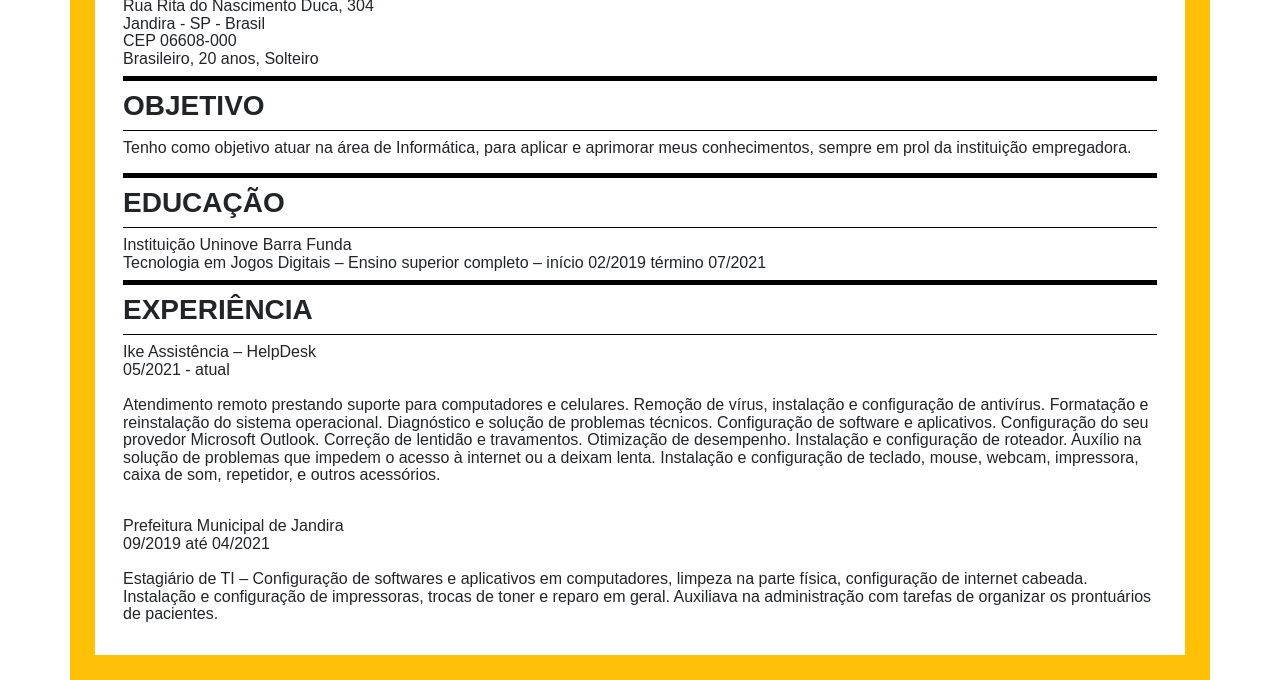
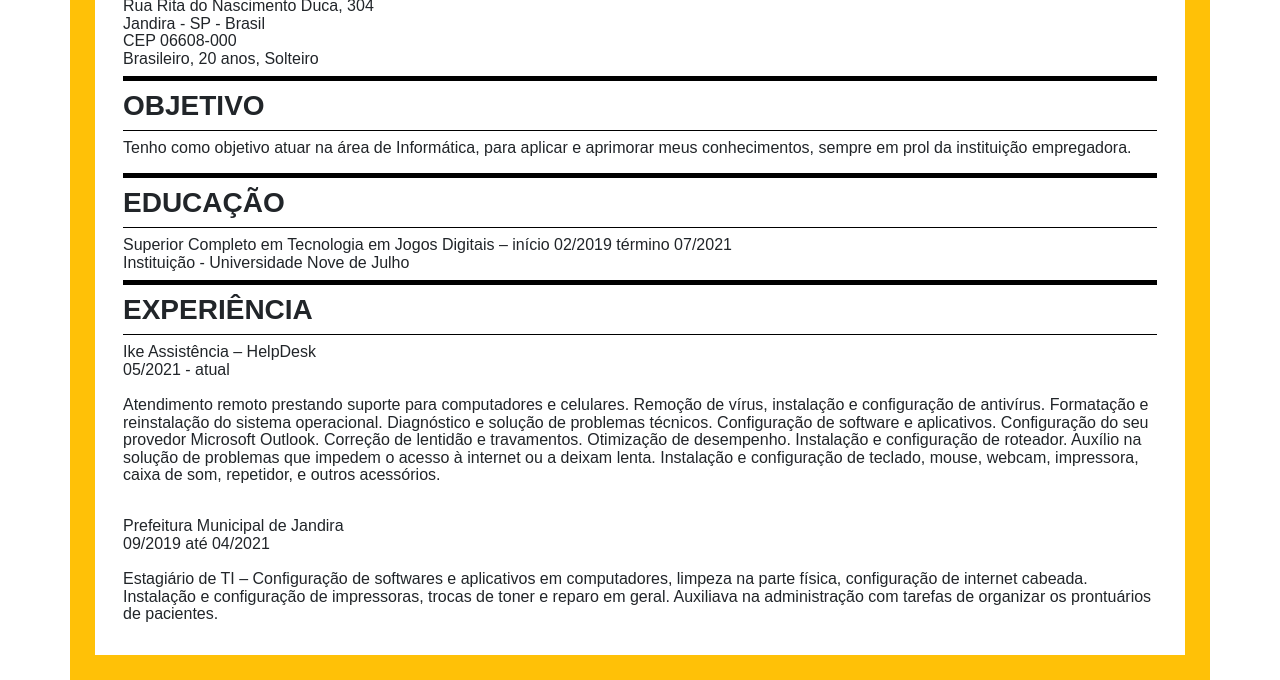
Before and after one commit to johnnysoutodev/project_guilherme-santos, a plain HTML site: page public/index.html in a window 1280 px wide. Shown: the part 135-815 px from the top of the page. Drawn offline with Linux system fonts and the light colour scheme.

Commit message:
Update index.html

```diff
--- a/public/index.html
+++ b/public/index.html
@@ -39,8 +39,8 @@
                     <h3>EDUCAÇÃO</h3>
                     <hr class="nd">
                     <span>
-                        Instituição Uninove Barra Funda<br>
-                        Tecnologia em Jogos Digitais – Ensino superior completo – início 02/2019 término 07/2021<br>
+                        Superior Completo em Tecnologia em Jogos Digitais – início 02/2019 término 07/2021<br>
+                        Instituição - Universidade Nove de Julho<br>
                     </span>
                     <hr class="st">
                     <h3>EXPERIÊNCIA</h3>
```
